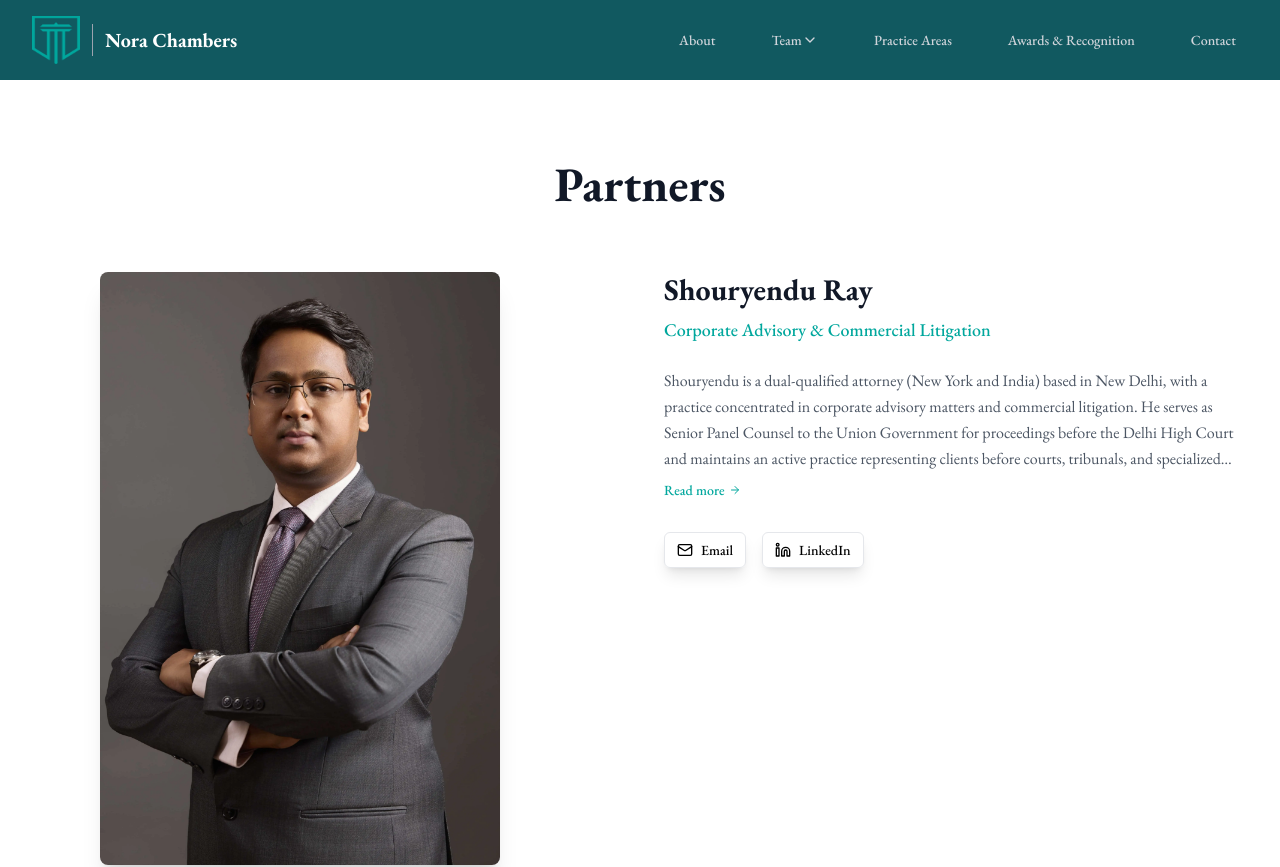
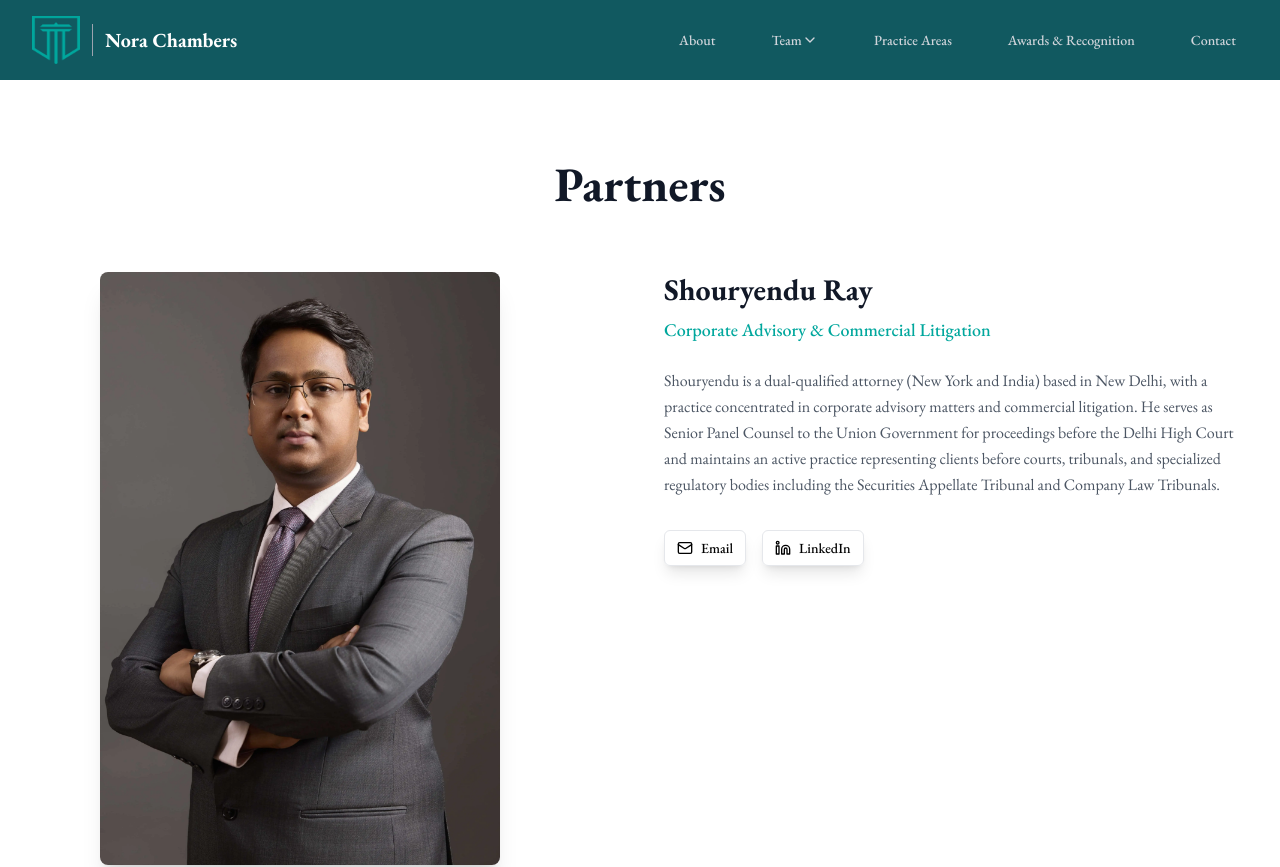
Before and after one commit to exlitemtech/nora-chambers, a Next.js app: page /team in a window 1280 px wide. Shown: the top 867 px of the page. Built offline with nearby package versions, Linux system fonts and the light colour scheme.

Commit message:
feat: Update PartnersSection to include expandable bio functionality with new icons and hide read more/less functionality for web and show only for mobile.

```diff
--- a/src/components/sections/about/PartnersSection.tsx
+++ b/src/components/sections/about/PartnersSection.tsx
@@ -2,7 +2,7 @@
 
 import { motion } from 'framer-motion'
 import Image from 'next/image'
-import { Mail, Linkedin, GraduationCap, Briefcase, Scale, ArrowRight } from 'lucide-react'
+import { Mail, Linkedin, GraduationCap, Briefcase, Scale, MoveDown, MoveUp } from 'lucide-react'
 import { Button } from '@/components/ui/button'
 import { getAllPartners } from '@/lib/partnersData'
 import { useState } from 'react'
@@ -61,16 +61,19 @@ export default function PartnersSection() {
 
                     {/* Brief intro - first paragraph or bio */}
                     <div className="text-gray-600 mb-8 leading-relaxed">
-                      <p className={expandedBios[index] ? '' : 'line-clamp-4'}>
+                      <p className={expandedBios[index] ? '' : 'line-clamp-4 md:line-clamp-none'}>
                         {partner.detailedBio ? partner.detailedBio[0] : partner.bio}
                       </p>
                       {(partner.detailedBio ? partner.detailedBio[0] : partner.bio).length > 200 && (
                         <button
                           onClick={() => setExpandedBios(prev => ({ ...prev, [index]: !prev[index] }))}
-                          className="text-primary hover:text-primary/80 text-sm font-medium mt-2 flex items-center gap-1"
+                          className="text-primary hover:text-primary/80 text-sm font-medium mt-2 flex items-center gap-1 md:hidden"
                         >
                           {expandedBios[index] ? 'Read less' : 'Read more'}
-                          <ArrowRight className={`w-3 h-3 transition-transform ${expandedBios[index] ? 'rotate-90' : ''}`} />
+                          {expandedBios[index] ?
+                            <MoveUp className="w-3 h-3" /> :
+                            <MoveDown className="w-3 h-3" />
+                          }
                         </button>
                       )}
                     </div>
```
